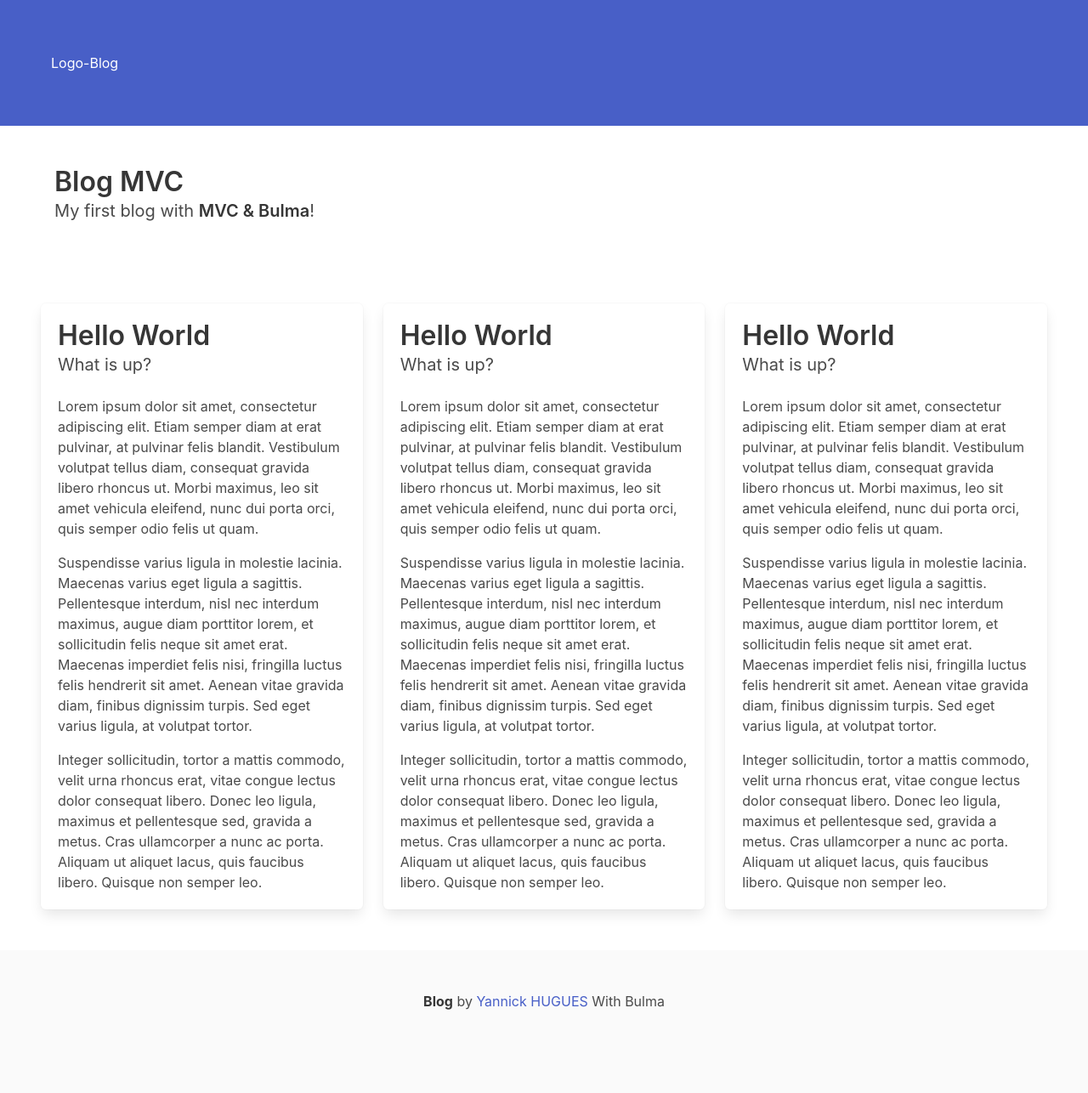
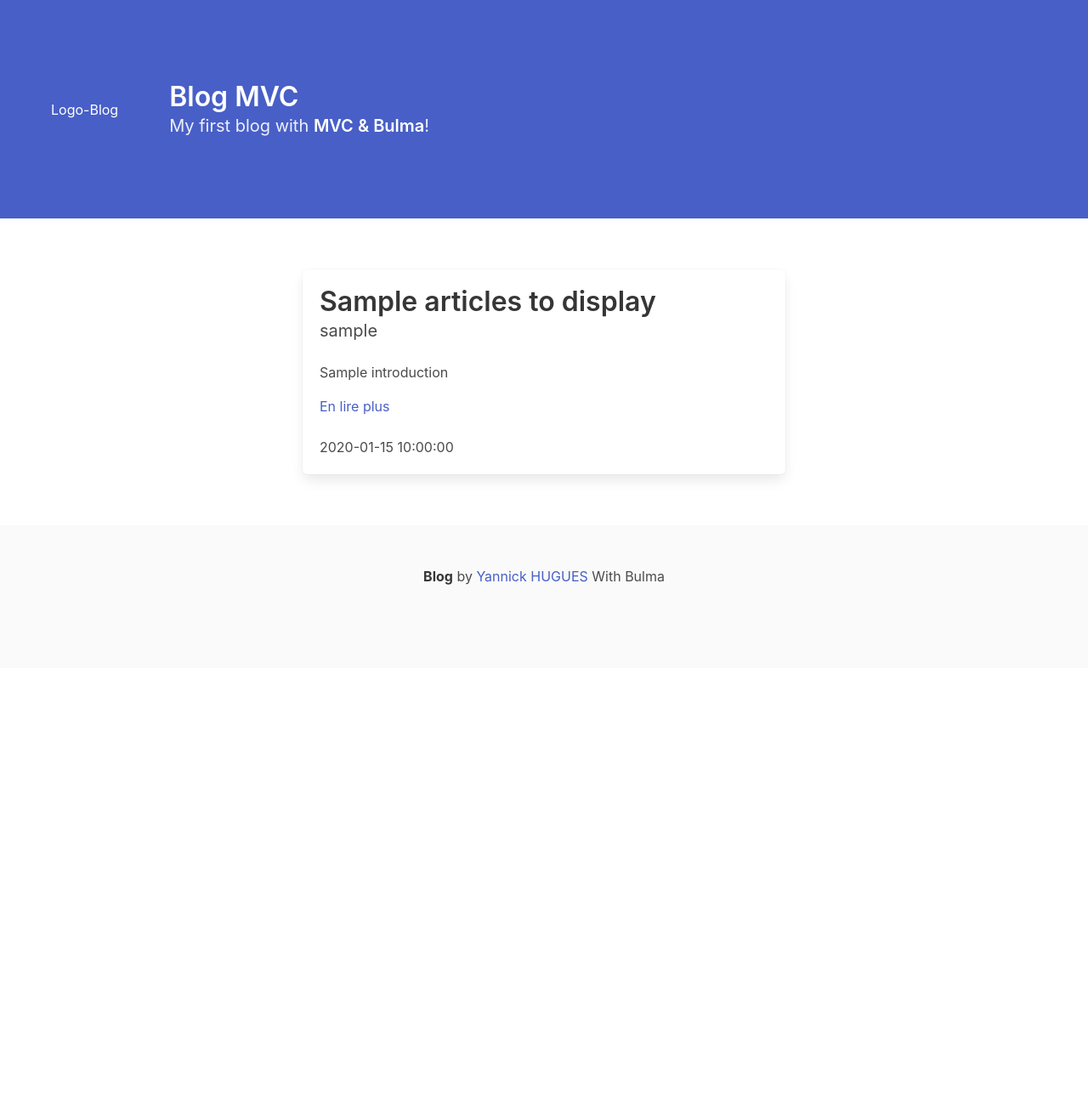
Before and after one commit to YannHug/mvc-blog, a PHP site: template App/views/main/home.tpl.php in a window 1280 px wide. Shown: the whole page at 85% size. After the commit the page ends 688 px from the top, so only its background shows below. Run offline with PHP 8.4, Linux system fonts and the light colour scheme; the template is opened without the code that fills it: most values are stand-ins (such as "Sample title", 1, 10 or a date in 2020).

Commit message:
modification of the templates for homepage display

```diff
--- a/App/views/layout/header.tpl.php
+++ b/App/views/layout/header.tpl.php
@@ -1,5 +1,5 @@
 <!DOCTYPE html>
-<html>
+<html lang="fr">
 <head>
     <meta charset="utf-8">
     <meta name="viewport" content="width=device-width, initial-scale=1">
--- a/App/views/main/home.tpl.php
+++ b/App/views/main/home.tpl.php
@@ -1,49 +1,17 @@
 <section class="section">
-    <div class="container">
-        <h1 class="title">
-            Blog MVC
-        </h1>
-        <p class="subtitle">
-            My first blog with <strong>MVC & Bulma</strong>!
-        </p>
+    <div class="tile is-flex-wrap-wrap is-justify-content-space-evenly">
+        <?php foreach ($articlesToDisplay as $currentArticle) : ?>
+            <div class="tile is-parent is-6">
+                <article class="tile is-child box">
+                    <p class="title"><?= $currentArticle->getTitle() ?></p>
+                    <p class="subtitle"><?= $currentArticle->getSlug() ?></p>
+                    <div class="content">
+                        <p><?= $currentArticle->getIntroduction() ?></p>
+                        <a href="<?php // TODO mettre le lien vers l'article avec l'id dynamique //?>">En lire plus</a>
+                    </div>
+                    <time> <?= $currentArticle->getCreatedAt() ?></time>
+                </article>
+            </div>
+        <?php endforeach ?>
     </div>
 </section>
-<section class="section">
-    <div class="tile">
-        <div class="tile is-ancestor">
-            <div class="tile is-parent is-4">
-                <article class="tile is-child box">
-                    <p class="title">Hello World</p>
-                    <p class="subtitle">What is up?</p>
-                    <div class="content">
-                        <p>Lorem ipsum dolor sit amet, consectetur adipiscing elit. Etiam semper diam at erat pulvinar, at pulvinar felis blandit. Vestibulum volutpat tellus diam, consequat gravida libero rhoncus ut. Morbi maximus, leo sit amet vehicula eleifend, nunc dui porta orci, quis semper odio felis ut quam.</p>
-                        <p>Suspendisse varius ligula in molestie lacinia. Maecenas varius eget ligula a sagittis. Pellentesque interdum, nisl nec interdum maximus, augue diam porttitor lorem, et sollicitudin felis neque sit amet erat. Maecenas imperdiet felis nisi, fringilla luctus felis hendrerit sit amet. Aenean vitae gravida diam, finibus dignissim turpis. Sed eget varius ligula, at volutpat tortor.</p>
-                        <p>Integer sollicitudin, tortor a mattis commodo, velit urna rhoncus erat, vitae congue lectus dolor consequat libero. Donec leo ligula, maximus et pellentesque sed, gravida a metus. Cras ullamcorper a nunc ac porta. Aliquam ut aliquet lacus, quis faucibus libero. Quisque non semper leo.</p>
-                    </div>
-                </article>
-            </div>
-            <div class="tile is-parent is-4">
-                <article class="tile is-child box">
-                    <p class="title">Hello World</p>
-                    <p class="subtitle">What is up?</p>
-                    <div class="content">
-                        <p>Lorem ipsum dolor sit amet, consectetur adipiscing elit. Etiam semper diam at erat pulvinar, at pulvinar felis blandit. Vestibulum volutpat tellus diam, consequat gravida libero rhoncus ut. Morbi maximus, leo sit amet vehicula eleifend, nunc dui porta orci, quis semper odio felis ut quam.</p>
-                        <p>Suspendisse varius ligula in molestie lacinia. Maecenas varius eget ligula a sagittis. Pellentesque interdum, nisl nec interdum maximus, augue diam porttitor lorem, et sollicitudin felis neque sit amet erat. Maecenas imperdiet felis nisi, fringilla luctus felis hendrerit sit amet. Aenean vitae gravida diam, finibus dignissim turpis. Sed eget varius ligula, at volutpat tortor.</p>
-                        <p>Integer sollicitudin, tortor a mattis commodo, velit urna rhoncus erat, vitae congue lectus dolor consequat libero. Donec leo ligula, maximus et pellentesque sed, gravida a metus. Cras ullamcorper a nunc ac porta. Aliquam ut aliquet lacus, quis faucibus libero. Quisque non semper leo.</p>
-                    </div>
-                </article>
-            </div>
-            <div class="tile is-parent is-4">
-                <article class="tile is-child box">
-                    <p class="title">Hello World</p>
-                    <p class="subtitle">What is up?</p>
-                    <div class="content">
-                        <p>Lorem ipsum dolor sit amet, consectetur adipiscing elit. Etiam semper diam at erat pulvinar, at pulvinar felis blandit. Vestibulum volutpat tellus diam, consequat gravida libero rhoncus ut. Morbi maximus, leo sit amet vehicula eleifend, nunc dui porta orci, quis semper odio felis ut quam.</p>
-                        <p>Suspendisse varius ligula in molestie lacinia. Maecenas varius eget ligula a sagittis. Pellentesque interdum, nisl nec interdum maximus, augue diam porttitor lorem, et sollicitudin felis neque sit amet erat. Maecenas imperdiet felis nisi, fringilla luctus felis hendrerit sit amet. Aenean vitae gravida diam, finibus dignissim turpis. Sed eget varius ligula, at volutpat tortor.</p>
-                        <p>Integer sollicitudin, tortor a mattis commodo, velit urna rhoncus erat, vitae congue lectus dolor consequat libero. Donec leo ligula, maximus et pellentesque sed, gravida a metus. Cras ullamcorper a nunc ac porta. Aliquam ut aliquet lacus, quis faucibus libero. Quisque non semper leo.</p>
-                    </div>
-                </article>
-            </div>
-        </div>
-    </div>
-</section>
--- a/App/views/partials/nav.tpl.php
+++ b/App/views/partials/nav.tpl.php
@@ -2,4 +2,12 @@
     <div class="navbar-brand">
         <a class="navbar-item" href="#">Logo-Blog</a>
     </div>
+    <section class="section">
+            <h1 class="title">
+                Blog MVC
+            </h1>
+            <p class="subtitle">
+                My first blog with <strong>MVC & Bulma</strong>!
+            </p>
+    </section>
 </nav>
```
